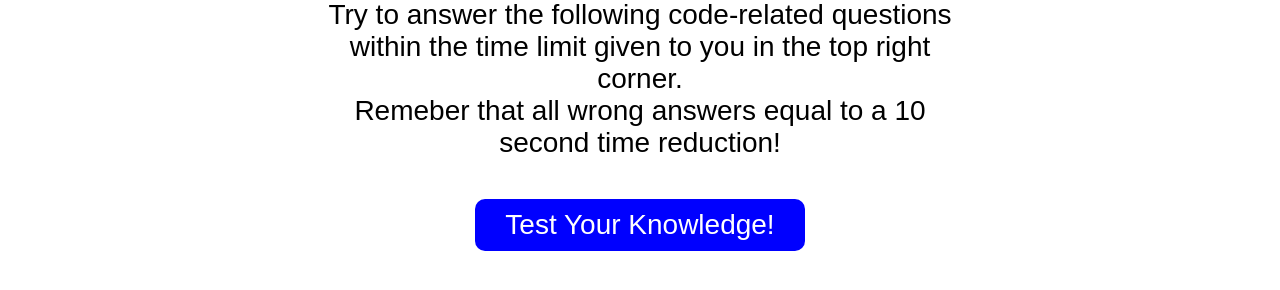
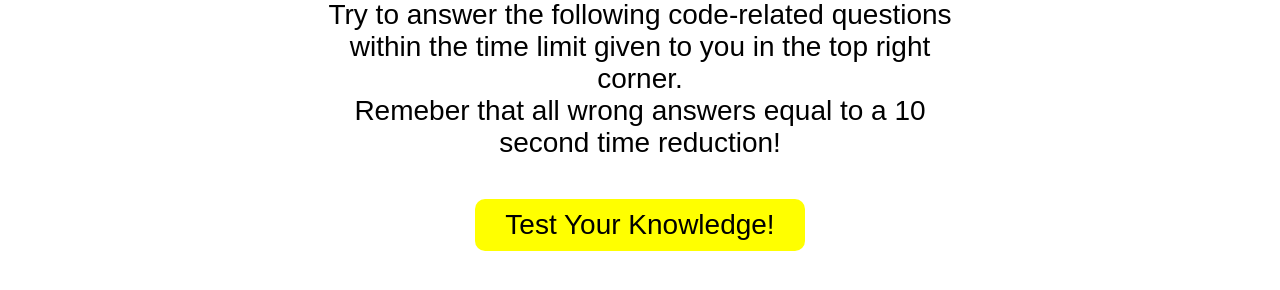
Before and after one commit to ColeVibes/coding-quiz, a plain HTML site: page index.html in a window 1280 px wide. In both pictures the pointer is over the button "Test Your Knowledge!". Shown: the part 256-546 px from the top of the page. Drawn offline with Linux system fonts and the light colour scheme.

Commit message:
other cleanup

```diff
--- a/assets/scriptsheet.js
+++ b/assets/scriptsheet.js
@@ -188,7 +188,7 @@ var createFormEl = function () {
 }
 
 var scoreSaver = function () {
-    answerText.textContent = "Check the high scores to see where you rank!"
+    answerText.textContent = "Check scores to see where you rank!"
 
     var initials = document.querySelector(".initialsForm").value
 
--- a/assets/style.css
+++ b/assets/style.css
@@ -54,7 +54,10 @@ button a {
     color: white;
 }
 
-
+button:hover {
+    color: black;
+    background-color: yellow;
+}
 
 /* for local-score.html page */
 #question {
```
